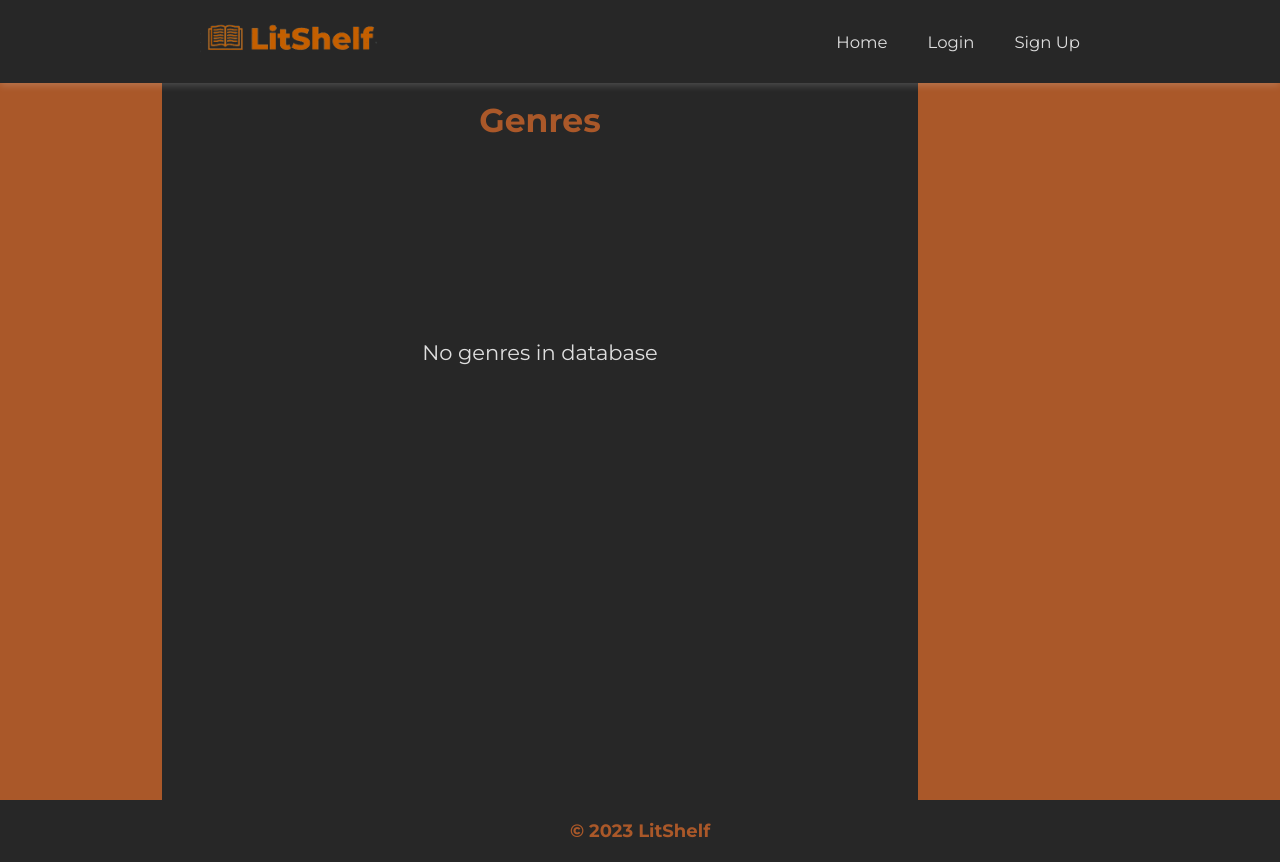
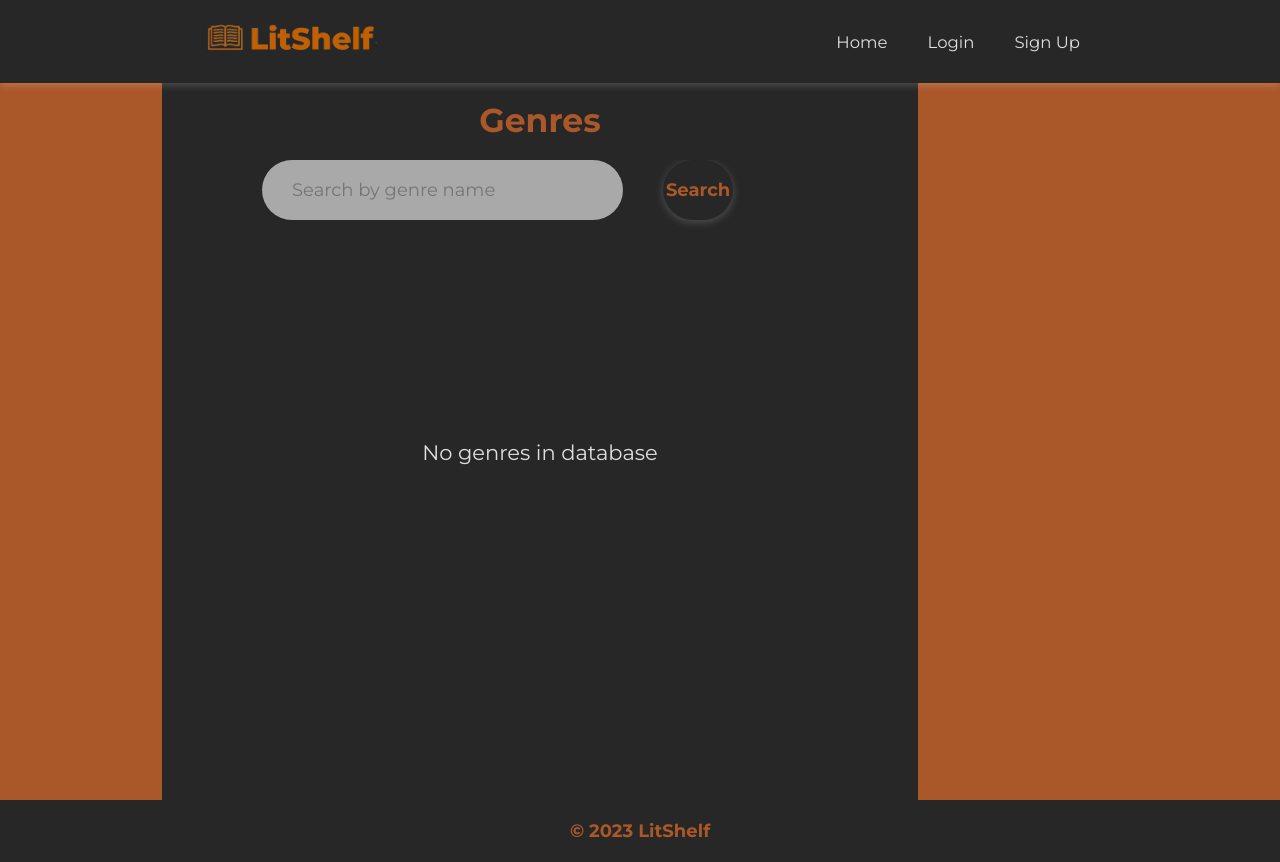
Before and after one commit to joboy-dev/LitShelf, a PHP site: page /admin/frontend/html/genre/genres-page.php in a window 1280 px wide. Run offline with PHP 8.4, Linux system fonts and the light colour scheme; data that the repository does not hold is empty.

Commit message:
Implement search functionality in admin page for improved admin user expreience

```diff
--- a/admin/frontend/html/author/authors-page.php
+++ b/admin/frontend/html/author/authors-page.php
@@ -33,10 +33,10 @@
         // Process search form
         if (isset($_POST['search'])) {
             include '../utils/conn.php';
-            $authorName = htmlspecialchars($_POST['search-term']);
+            $searchTerm = htmlspecialchars($_POST['search-term']);
 
             // Check for author
-            $checkQuery = "SELECT * FROM `author` WHERE `author_name`='$authorName'";
+            $checkQuery = "SELECT * FROM `author` WHERE `author_name`='$searchTerm'";
             $authors = mysqli_query($conn, $checkQuery);
         }
     ?>
@@ -48,7 +48,7 @@
         <form action="" method="post" class="search-form">
             <div class="form-field">
                 <!-- <label for="email">Email</label> -->
-                <input type="text" name="search-term" id="search-term" placeholder="Search by author name" required>
+                <input type="text" name="search-term" id="search-term" placeholder="Search by author name" value="<?php echo isset($searchTerm) ? $searchTerm : ''; ?>" required>
             </div>
 
             <div class="submit">
--- a/admin/frontend/html/genre/genres-page.php
+++ b/admin/frontend/html/genre/genres-page.php
@@ -15,8 +15,8 @@
     $styles = ob_get_clean();
 ?>
 
-<!-- ---------------------------------------------------------------------------------------------------- -->
-<!-- ---------------------------------------------------------------------------------------------------- -->
+<!-- --------------------------------------------------------------------------------------- -->
+<!-- --------------------------------------------------------------------------------------- -->
 
 <!-- CONTENT -->
 <?php
@@ -27,13 +27,35 @@
 <section id="admin">
     <!-- Display messages -->
     <?php
-        include_once '../utils/display_message.php';
+        // include_once '../utils/display_message.php';
         // displayMessage();
+
+        // Process search form
+        if (isset($_POST['search'])) {
+            include '../utils/conn.php';
+            $searchTerm = htmlspecialchars($_POST['search-term']);
+
+            // Check for author
+            $checkQuery = "SELECT * FROM `genre` WHERE `genre_name`='$searchTerm'";
+            $genres = mysqli_query($conn, $checkQuery);
+        }
     ?>
 
     <!-- Check for genres in the database -->
     <div class="list-container">
         <h1>Genres</h1>
+
+        <form action="" method="post" class="search-form">
+            <div class="form-field">
+                <!-- <label for="email">Email</label> -->
+                <input type="text" name="search-term" id="search-term" placeholder="Search by genre name" value="<?php echo isset($searchTerm) ? $searchTerm : ''; ?>" required>
+            </div>
+
+            <div class="submit">
+                <input type="submit" name="search" value="Search">
+            </div>
+        </form>
+
         <?php if ($genres->num_rows > 0): ?>
             <!-- Loop through the list of genres -->
             <?php foreach ($genres as $genre): ?>
--- a/admin/frontend/html/user/users-page.php
+++ b/admin/frontend/html/user/users-page.php
@@ -33,10 +33,10 @@
         // Process search form
         if (isset($_POST['search'])) {
             include '../utils/conn.php';
-            $searchEmail = htmlspecialchars($_POST['search-term']);
+            $searchTerm = htmlspecialchars($_POST['search-term']);
 
             // Check for user
-            $checkQuery = "SELECT * FROM `user` WHERE `email`='$searchEmail'";
+            $checkQuery = "SELECT * FROM `user` WHERE `email`='$searchTerm'";
             $users = mysqli_query($conn, $checkQuery);
         }
     ?>
@@ -48,7 +48,7 @@
         <form action="" method="post" class="search-form">
             <div class="form-field">
                 <!-- <label for="email">Email</label> -->
-                <input type="email" name="search-term" id="search-term" placeholder="Search by email" required>
+                <input type="email" name="search-term" id="search-term" placeholder="Search by email" value="<?php echo isset($searchTerm) ? $searchTerm : ''; ?>" required>
             </div>
 
             <div class="submit">
```
Also changed, not shown: admin/frontend/html/borrow/book-requests-page.php (+30 -0 lines), admin/frontend/html/borrow/borrowed-books-page.php (+14 -5 lines).
